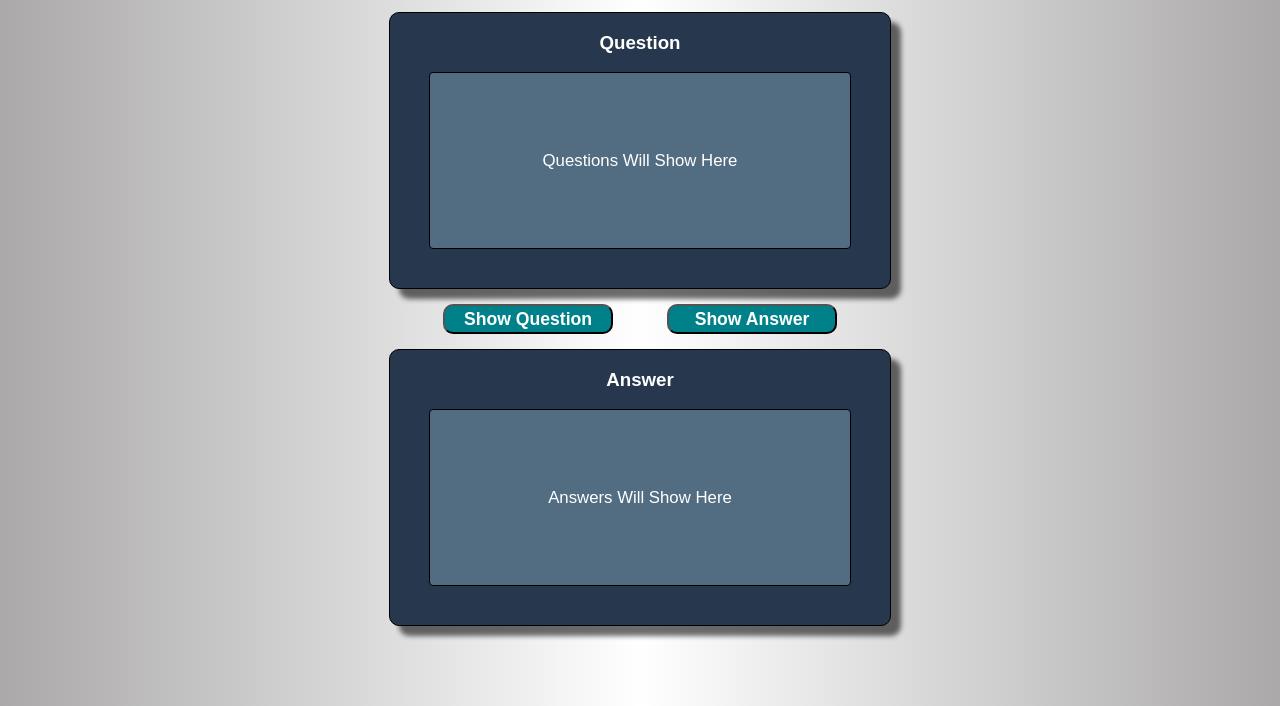
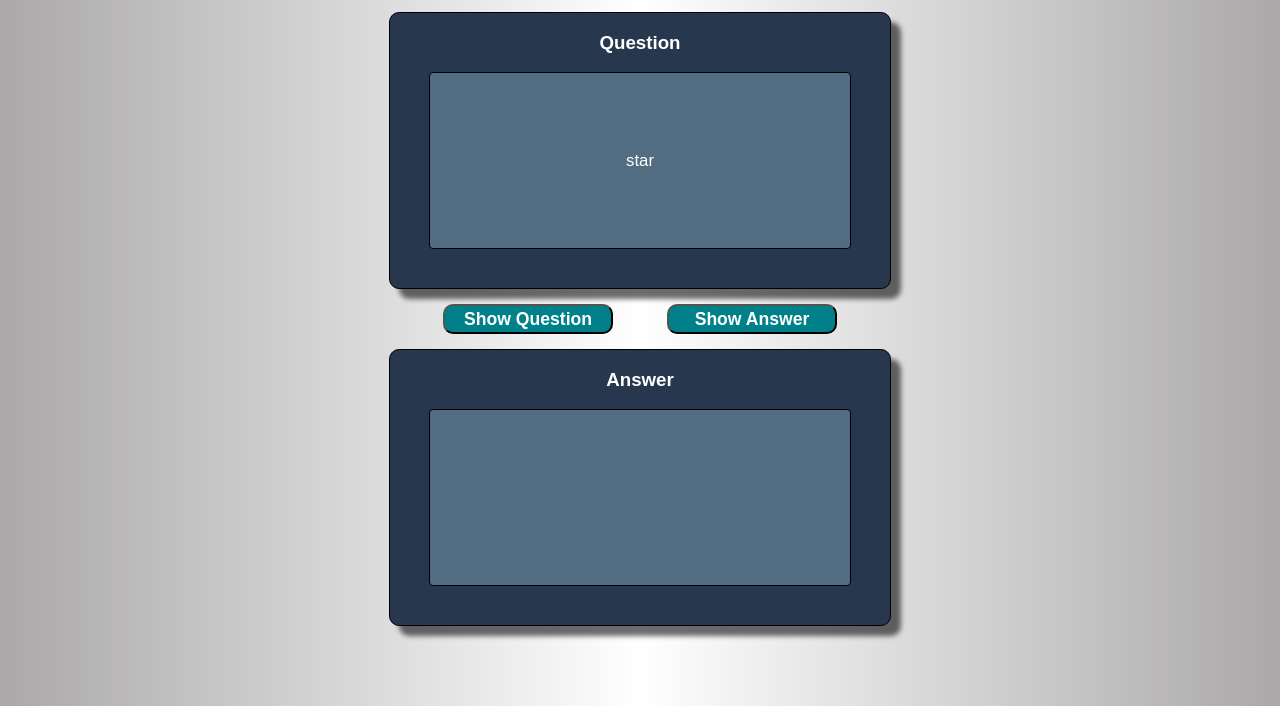
Before and after one commit to cbyzz24/Quiz-Bank, a plain HTML site: page spanish.html in a window 1280 px wide. Both pictures are taken after a click on the button "Show Question". Shown: the part 94-800 px from the top of the page. Drawn offline with Linux system fonts and the light colour scheme.

Commit message:
Added Spanish JS functionality

```diff
--- /dev/null
+++ b/span.js
@@ -0,0 +1,112 @@
+const questionDisplay = document.getElementById("questionDisplay");
+const answerDisplay = document.getElementById("answerDisplay");
+const spanQuesBtn = document.getElementById("spanQuesBtn");
+const spanAnsBtn = document.getElementById("spanAnsBtn");
+
+const spanQuesBank =[
+    ["house", "casa"],
+    ["water", "agua"],
+    ["food", "comida"],
+    ["school", "escuela"],
+    ["car", "coche"],
+    ["book", "libro"],
+    ["dog", "perro"],
+    ["cat", "gato"],
+    ["sun", "sol"],
+    ["moon", "luna"],
+    ["star", "estrella"],
+    ["tree", "árbol"],
+    ["flower", "flor"],
+    ["bird", "pájaro"],
+    ["friend", "amigo"],
+    ["family", "familia"],
+    ["child", "niño"],
+    ["baby", "bebé"],
+    ["man", "hombre"],
+    ["woman", "mujer"],
+    ["brother", "hermano"],
+    ["sister", "hermana"],
+    ["father", "padre"],
+    ["mother", "madre"],
+    ["day", "día"],
+    ["night", "noche"],
+    ["morning", "mañana"],
+    ["afternoon", "tarde"],
+    ["evening", "noche"],
+    ["week", "semana"],
+    ["month", "mes"],
+    ["year", "año"],
+    ["time", "tiempo"],
+    ["door", "puerta"],
+    ["window", "ventana"],
+    ["table", "mesa"],
+    ["chair", "silla"],
+    ["bed", "cama"],
+    ["kitchen", "cocina"],
+    ["bathroom", "baño"],
+    ["shirt", "camisa"],
+    ["pants", "pantalones"],
+    ["shoes", "zapatos"],
+    ["hat", "sombrero"],
+    ["red", "rojo"],
+    ["blue", "azul"],
+    ["green", "verde"],
+    ["black", "negro"],
+    ["white", "blanco"],
+    ["look at or watch tv (watch tv)", "mirar"],
+    ["I look at", "yo miro"],
+    ["you look at", "tú miras"],
+    ["s/he looks at", "ella/él mira"],
+    ["you (formal) look at", "usted mira"],
+    ["we look at", "nosotros miramos"],
+    ["they look at", "ellas/ellos miran"],
+    ["yall look at", "ustedes miran"],
+    ["to have", "tener"],
+    ["I have", "yo tengo"],
+    ["you have", "tú tienes"],
+    ["s/he has", "ella/él tiene"],
+    ["you (formal) have", "Ud. tiene"],
+    ["we have", "nosotros tenemos"],
+    ["they have", "ellas/ellos tienen"],
+    ["yall have", "Uds. tienen"],
+    ["to have fear", "tener miedo"],
+    ["I have fear", "yo tengo miedo"],
+    ["you have fear", "tú tienes miedo"],
+    ["s/he has fear", "ella/él tiene miedo"],
+    ["you (formal) have fear", "Ud. tiene miedo"],
+    ["we have fear", "nosotros tenemos miedo"],
+    ["they have fear", "ellas/ellos tienen miedo"],
+    ["yall have fear", "Uds. tienen miedo"],
+    ["toward", "hacia"],
+    ["fear", "miedo"],
+    ["of", "de"]
+];
+
+
+
+function flashSpanQues(){
+    spanQuesBankLength = spanQuesBank.length
+    // console.log(spanQuesBankLength);
+
+    let randomSpanNum = Math.floor(Math.random() * spanQuesBankLength);
+    console.log(randomSpanNum);
+
+    let randomSpanQA = spanQuesBank[randomSpanNum];
+    console.log(randomSpanQA);
+
+    let randomSpanQues = randomSpanQA[0, 0];
+    console.log(randomSpanQues);
+
+    globalThis.randomSpanAns = randomSpanQA[0, 1];
+    console.log(randomSpanAns);
+    // console.log("you clicked the question button");
+    questionContent = randomSpanQues;
+    questionDisplay.innerText = questionContent;
+    answerDisplay.innerText = "";
+}
+
+function flashSpanAns(){
+    // console.log("you clicked the answer button");
+    answerContent = randomSpanAns;
+    answerDisplay.innerText = answerContent;
+}
--- a/spanish.html
+++ b/spanish.html
@@ -28,8 +28,8 @@
             </div>
         </div>
         <div class="buttonRow">
-            <button class="showButton">Show Question</button>
-            <button class="showButton">Show Answer</button>
+            <button class="showButton" id="civAnsBtn" onclick="flashSpanQues()">Show Question</button>
+            <button class="showButton" id="spanQuesBtn" onclick="flashSpanAns()">Show Answer</button>
         </div>
         <div class="subContainer" id="answerContainer">
             <h3>Answer</h3>
@@ -43,6 +43,6 @@
 
 
     </div>
-    <script src="main.js"></script>
+    <script src="span.js"></script>
 </body>
 </html>
```
Also changed, not shown: govt.html (+1 -1 lines), history.html (+1 -1 lines), govt.js (added), hist.js (added).
